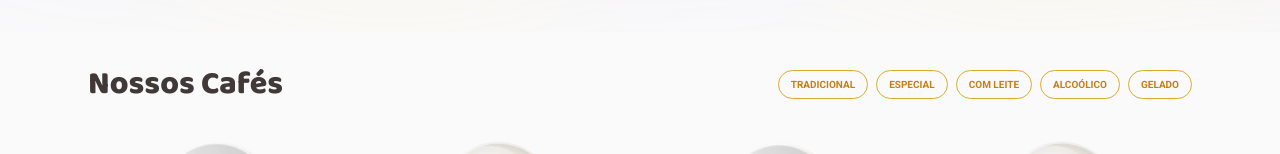
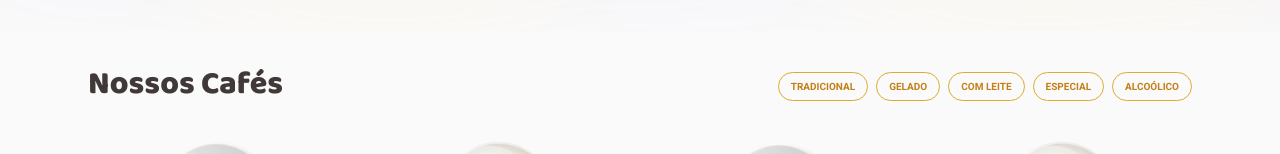
Before and after one commit to rnatu/coffee-delivery, a React (Vite) app: page / in a window 1280 px wide. Shown: the part 620-774 px from the top of the page. Built offline with nearby package versions, Linux system fonts and the light colour scheme.

Commit message:
feat: add initial coffees filter by tag

```diff
--- a/src/data/coffees.ts
+++ b/src/data/coffees.ts
@@ -7,7 +7,7 @@ export type CoffeeType = {
   description: string;
   photo: string;
   price: number;
-  amount: number;
+  amount?: number;
 };
 
 export const coffees = [
--- a/src/pages/Home/components/CoffeeFilter/index.tsx
+++ b/src/pages/Home/components/CoffeeFilter/index.tsx
@@ -1,14 +1,37 @@
-import { FilterButton, FilterContainer } from './styles';
+import { coffees } from '../../../../data/coffees';
+import { FilterContainer, FilterItem } from './styles';
 
-export function CoffeeFilter() {
+interface CoffeeFilterProps {
+  activeTag: string;
+  onHandleChange: (flag: string) => void;
+}
+
+export function CoffeeFilter({ activeTag, onHandleChange }: CoffeeFilterProps) {
+  const tags = coffees.reduce((prev: string[], curr) => {
+    curr.tags.filter((tag) => {
+      if (!prev.includes(tag)) {
+        prev.push(tag);
+      }
+      return null;
+    });
+    return prev;
+  }, []);
+
   return (
     <>
       <FilterContainer>
-        <FilterButton>{'Tradicional'.toUpperCase()}</FilterButton>
-        <FilterButton>{'Especial'.toUpperCase()}</FilterButton>
-        <FilterButton>{'Com Leite'.toUpperCase()}</FilterButton>
-        <FilterButton>{'Alcoólico'.toUpperCase()}</FilterButton>
-        <FilterButton>{'Gelado'.toUpperCase()}</FilterButton>
+        {tags.map((tag) => (
+          <FilterItem htmlFor={tag} key={tag}>
+            <input
+              type="checkbox"
+              id={tag}
+              value={tag}
+              onChange={() => onHandleChange(tag)}
+              checked={activeTag === tag}
+            />
+            <span>{tag.toUpperCase()}</span>
+          </FilterItem>
+        ))}
       </FilterContainer>
     </>
   );
--- a/src/pages/Home/components/CoffeeFilter/styles.ts
+++ b/src/pages/Home/components/CoffeeFilter/styles.ts
@@ -5,7 +5,17 @@ export const FilterContainer = styled.div`
   gap: 0.5rem;
 `;
 
-export const FilterButton = styled.button`
+export const FilterItem = styled.label`
+  input {
+    display: none;
+
+    &:checked + span {
+      color: ${({ theme }) => theme.colors.white};
+      background: ${({ theme }) => theme.colors['brand-yellow-dark']};
+    }
+  }
+
+  span {
     padding: 0.5rem 0.75rem;
     border-radius: 100px;
     border: 1px solid ${(props) => props.theme.colors['brand-yellow']};
@@ -14,4 +24,5 @@ export const FilterButton = styled.button`
     font-size: ${({ theme }) => theme.textSizes['components-tag']};
     font-weight: 700;
     color: ${({ theme }) => theme.colors['brand-yellow-dark']};
+  }
 `;
--- a/src/pages/Home/index.tsx
+++ b/src/pages/Home/index.tsx
@@ -1,3 +1,4 @@
+import { useState } from 'react';
 import { TitleText } from '../../components/Typography';
 import { coffees } from '../../data/coffees';
 
@@ -7,6 +8,13 @@ import { Intro } from './components/Intro';
 import { CoffeeListContainer, CoffeeListHeaderContainer } from './styles';
 
 export function Home() {
+  const [activeTag, setActiveTag] = useState('');
+
+  function handleChange(tag: string) {
+    setActiveTag(tag);
+  }
+  console.log(activeTag);
+
   const coffeeList = coffees;
 
   return (
@@ -19,7 +27,7 @@ export function Home() {
             Nossos Cafés
           </TitleText>
 
-          <CoffeeFilter />
+          <CoffeeFilter activeTag={activeTag} onHandleChange={handleChange} />
         </CoffeeListHeaderContainer>
 
         <CoffeeList coffeeList={coffeeList} />
```
Lines whose indentation alone changed are shown as unchanged.
